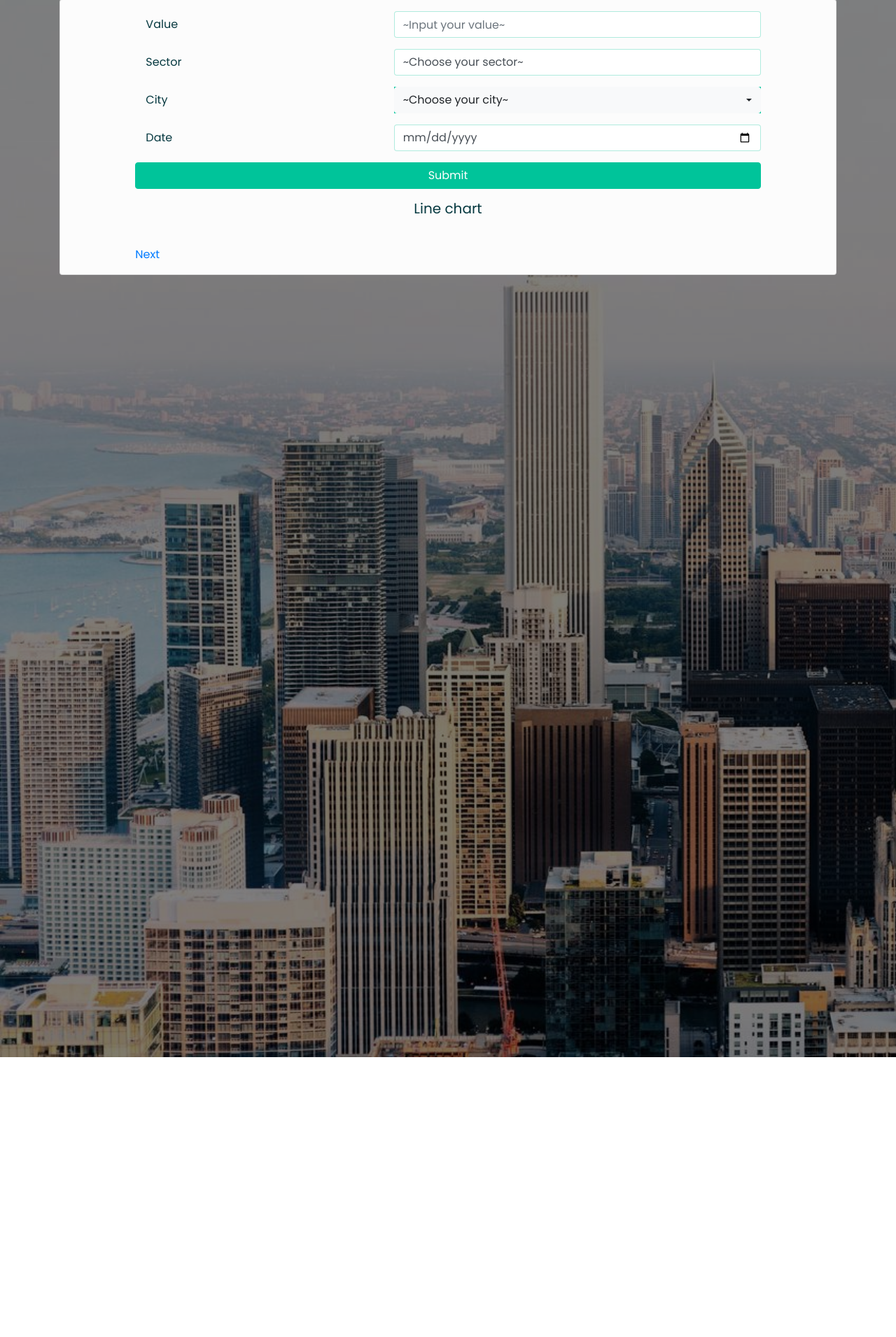
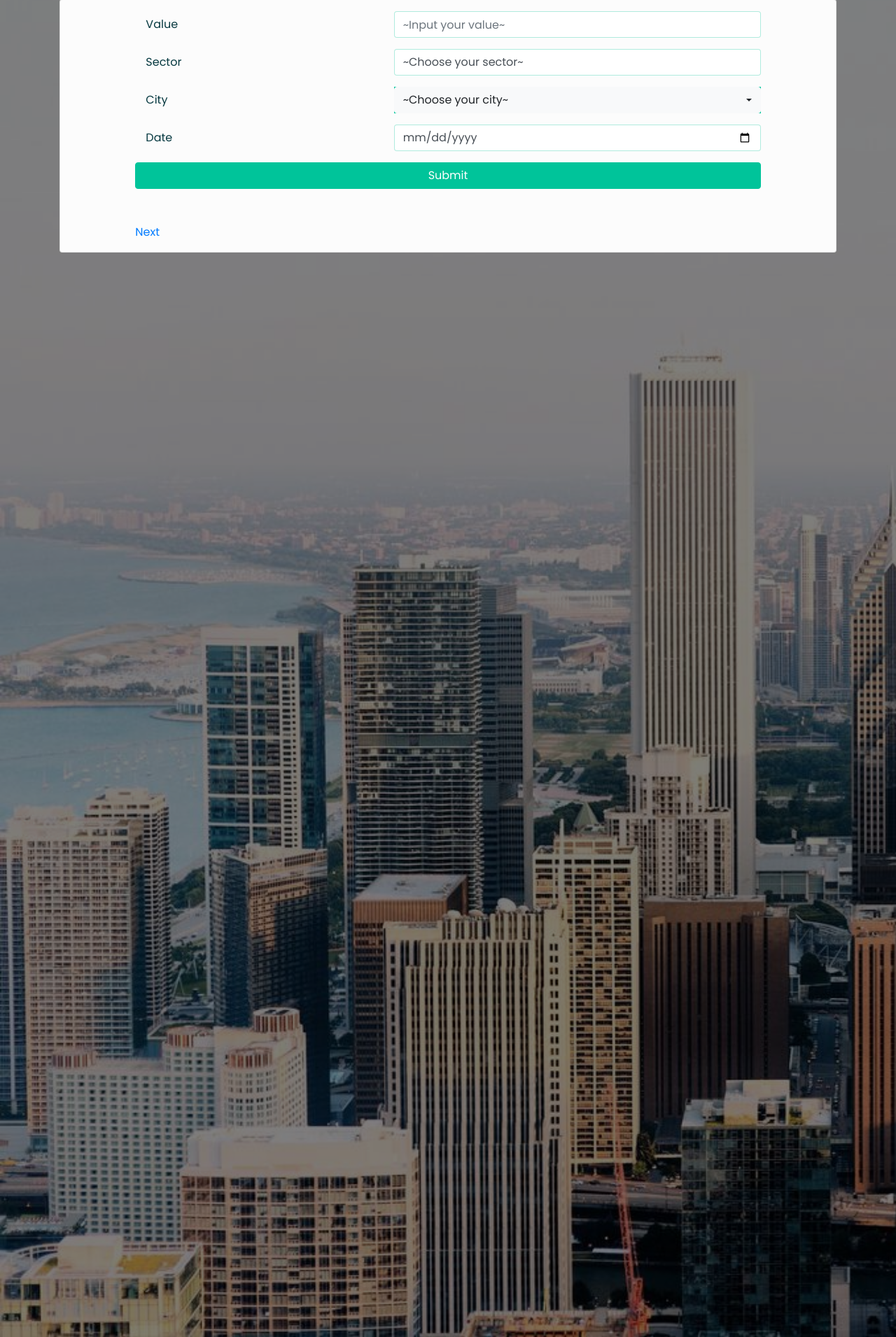
Before and after one commit to farelarden/Dicoding-Capstone-ML, a Flask app: page / in a window 1280 px wide. Shown: the part 89-2000 px from the top of the page at 70% size. Before the commit the page ends 1600 px from the top, so only its background shows below. Run offline with Flask 2, Linux system fonts and the light colour scheme; some libraries are stand-ins or nearby versions.

Commit message:
edit style.css

```diff
--- a/Deployment/static/style.css
+++ b/Deployment/static/style.css
@@ -6,17 +6,18 @@
 
 body {
     font-family: 'Poppins', sans-serif;
-    /* height: 100vh; */
+    /* height: 170vh; */
 }
 
 .bg-img {
+    /* position: absolute; */
     background: url('./img-hero-min4.jpg');
     background-size: cover;
     background-repeat: no-repeat;
     position: relative;
     overflow: hidden;
     /* width: 100%; */
-    height: 200vh;
+    height: 250vh;
     /* background-position-y: -100px; */
 }
 
--- a/Deployment/templates/index.html
+++ b/Deployment/templates/index.html
@@ -200,7 +200,7 @@
                         {% endif %}
 
                         <div class="row my-3 pd-md-5">
-                            <h5 class="text-center">Line chart</h5>
+                            <!-- <h5 class="text-center">Line chart</h5> -->
                             <div class="col-md-1"></div>
                             <div class="col-md-10">
                                 <div class="d-grid gap-1"id="chart1" >
```
Also changed, not shown: Deployment/templates/product.html (+4 -3 lines).
